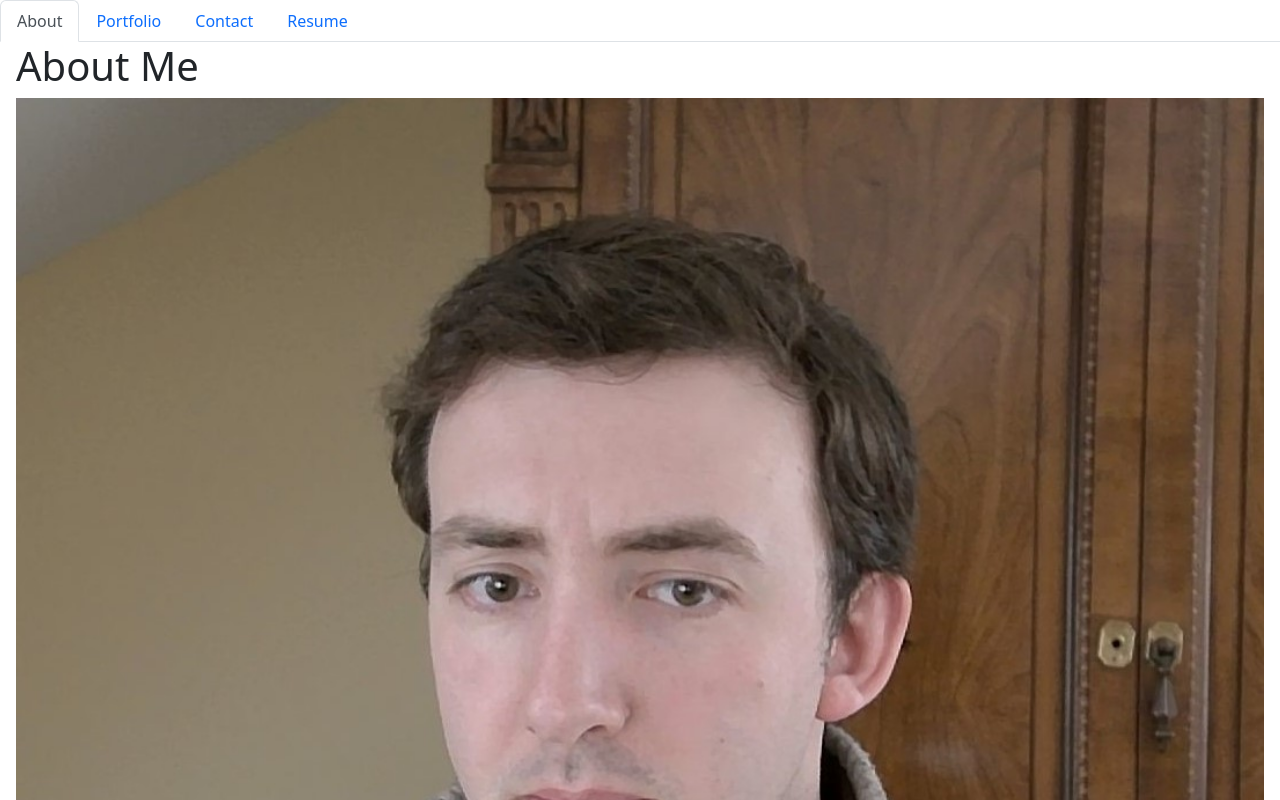
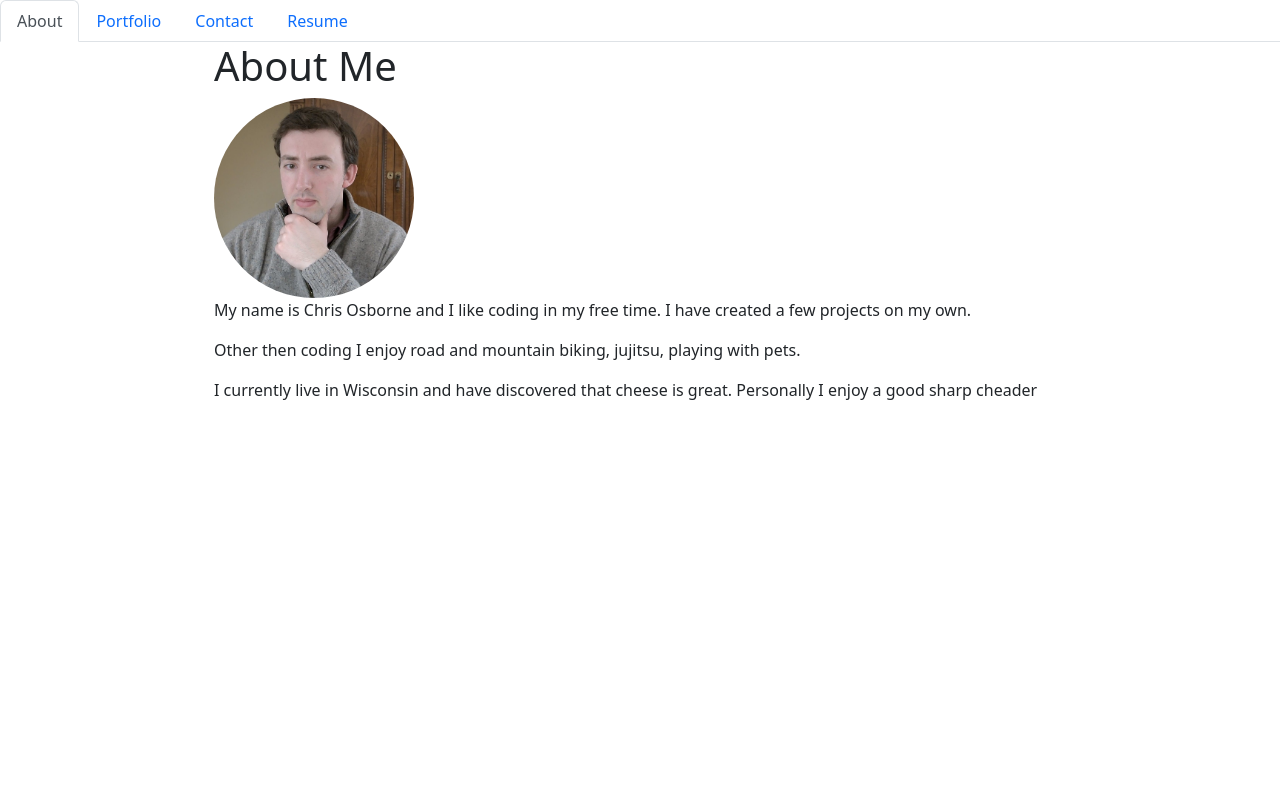
Before and after one commit to chrisosbii/20OjoaF3CzzA-React_Profile, a React (Vite) app: page / in a window 1280 px wide. Shown: the top 800 px of the page. Built offline with nearby package versions, Linux system fonts and the light colour scheme.

Commit message:
updated about page

```diff
--- a/src/components/pages/About.jsx
+++ b/src/components/pages/About.jsx
@@ -1,18 +1,22 @@
 import profilePic from '../images/chris_osborne.jpg';
 import React from 'react';
+import { Avatar, Container, Box } from '@mui/material'
 
 console.log(profilePic);
 
 function About() {
     return (
-        <div>
+        <Container maxWidth="md">
+
                 <h1>About Me</h1>
 
-            <div id="profilePic">
-                <img src={profilePic} alt="Chris Osborne's Picture" height="100%" width="100%">
-                </img>
-            </div>
+                <Avatar
+                    alt="Chris Osborne"
+                    src={profilePic}
+                    sx={{ width: 200, height: 200 }}
+                />
 
+            <Box >
                 <div className="contentBox">
                     <p>
                         My name is Chris Osborne and I like coding in my free time. I have created a few projects on my own.
@@ -24,7 +28,9 @@ function About() {
                         I currently live in Wisconsin and have discovered that cheese is great. Personally I enjoy a good sharp cheader
                     </p>
                 </div>
-        </div>
+            </Box >
+        </Container>
+
     );
 }
 
```
Lines whose indentation alone changed are shown as unchanged.
